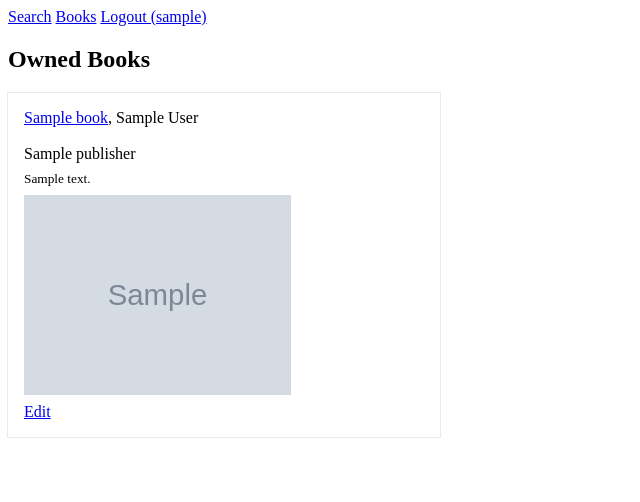
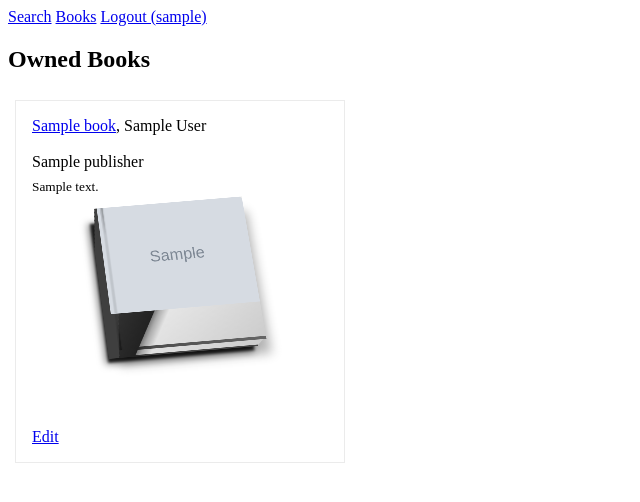
Before and after one commit to cb109/booksread, a Django app: page / in a window 1280 px wide. Shown: the top 502 px of the page, without its empty margins (0-640 px from the left). Run offline with Django 3.2, Linux system fonts and the light colour scheme; a user stored in the database is signed in; tables that the repository leaves empty hold one stand-in row (values such as "Sample post"); grey boxes marked "Sample" are stand-in pictures; some libraries are stand-ins or nearby versions.

Commit message:
Add 3d'ish visualization test based on css coffee book codepen

```diff
--- a/books/templates/books/book.html
+++ b/books/templates/books/book.html
@@ -12,13 +12,69 @@
   <div style="margin-top: 8px"><small>{{ book.description }}</small></div>
   {% endif %}
   {% if book.thumbnail_url %}
-  <img
-    src="{{ book.thumbnail_url }}"
-    style="
-      margin-top: 8px;
-      max-width: 400px;
-      max-height: 200px;
-    "
-  >
+    <a
+    {% if ownedbook %}
+      href="books/{{ ownedbook.id }}"
+      title="Edit"
+    {% endif %}
+    >
+      <div class="book">
+        <img
+          src="{{ book.thumbnail_url }}"
+          title="{{ book.description }}"
+          alt="{{ book.description }}"
+        >
+      </div>
+    </a>
+
   {% endif %}
 </div>
+
+<style>
+  .book {
+    --thumbnail-width: 18.5em;
+    --thumbnail-ratio: {{ book.thumbnail_ratio }};
+    width: var(--thumbnail-width);
+    height: calc(var(--thumbnail-width) / var(--thumbnail-ratio));
+    margin-top: -4.4em;
+    position: relative;
+    transform: perspective(60em) rotateX(14.5deg) rotateZ(-8.5deg) skewY(3.5deg) scale(0.5);
+    box-shadow: -1.4em 1.7em 0.3em -0.3em rgba(0,0,0,0.8), -1.6em 1.8em 0.9em -0.2em rgba(0,0,0,0.5), 0.3em 1.9em 1.3em rgba(0,0,0,0.3);
+    border-top-right-radius: 0.4em;
+    transition: all .2s ease-in-out;
+  }
+  .book img {
+    border-top-right-radius: 0.4em;
+    box-sizing: border-box;
+    object-fit: cover;
+    width: 100%;
+    clip: rect(0em, var(--thumbnail-width), calc(var(--thumbnail-width)/ var(--thumbnail-ratio)), 0em);
+    display: block;
+    position: absolute;
+    filter: saturate(90%);
+  }
+  .book:before,
+  .book:after {
+    content: '';
+    position: absolute;
+    top: 0;
+  }
+  .book:before {
+    width: 105%;
+    height: 105%;
+    left: -5%;
+    z-index: -1;
+    background-repeat: no-repeat;
+    background-image: linear-gradient(96.5deg, transparent 2.8%, #3f3f3f 3%, #3f3f3f 16%, transparent 16%), linear-gradient(120deg, transparent 10%, #3f3f3f 10%, #3f3f3f 17%, #222 46.8%, transparent 47%), linear-gradient(120deg, transparent 46%, rgba(0,0,0,0.5) 46.5%, rgba(0,0,0,0.25) 49%, transparent 53%), linear-gradient(to right, #444, #666), linear-gradient(#444, #444), linear-gradient(140deg, transparent 45%, #eee 45%, #ccc 96.8%, rgba(170,170,170,0) 97%);
+    background-size: 100% 100%, 100% 100%, 100% 100%, 100% 0.4em, 94% 0.2em, 100% 100%;
+    background-position: 0 0, 0 0, 0 0, 0 95.8%, 0 100%, 0 0;
+  }
+  .book:after {
+    width: 100%;
+    height: 100%;
+    background-repeat: no-repeat;
+    background-image: linear-gradient(to right, transparent 2%, rgba(0,0,0,0.1) 3%, rgba(0,0,0,0.1) 4%, transparent 5%), linear-gradient(-50deg, rgba(0,0,0,0.1) 20%, transparent 100%), linear-gradient(-50deg, rgba(0,0,0,0.2) 20%, transparent 100%), linear-gradient(to bottom, rgba(0,0,0,0.1) 20%, transparent 100%), linear-gradient(to bottom, rgba(0,0,0,0.1) 20%, transparent 100%);
+    background-size: 100% 100%, 2% 20%, 1% 20%, 2% 20%, 1% 20%;
+    background-position: 0 0, 2.2% 100%, 3% 100%, 2.2% 0, 3% 0;
+  }
+</style>
--- a/books/templates/books/ownedbook_list.html
+++ b/books/templates/books/ownedbook_list.html
@@ -4,8 +4,10 @@
 
 <h2>Owned Books</h2>
 
+<div class="books-grid">
   {% for ownedbook in ownedbook_list %}
     <div
+      class="book-grid-item"
       style="
         margin-bottom: 16px;
         padding: 16px;
@@ -13,8 +15,9 @@
         outline: 1px solid rgba(0, 0, 0, 0.08);
       "
     >
-    {% include "books/book.html" with book=ownedbook.book only %}
-
+      <div>
+        {% include "books/book.html" with book=ownedbook.book ownedbook=ownedbook only %}
+      </div>
       <a
         href="books/{{ ownedbook.id }}"
         style="display: block; margin-top: 8px"
@@ -25,5 +28,18 @@
   {% empty %}
     No owned books yet
   {% endfor %}
+</div>
+
+<style>
+
+.books-grid {
+  display: flex;
+}
+
+.book-grid-item {
+  margin: 0.5em;
+}
+
+</style>
 
 {% endblock content %}
```
Lines whose indentation alone changed are shown as unchanged.
